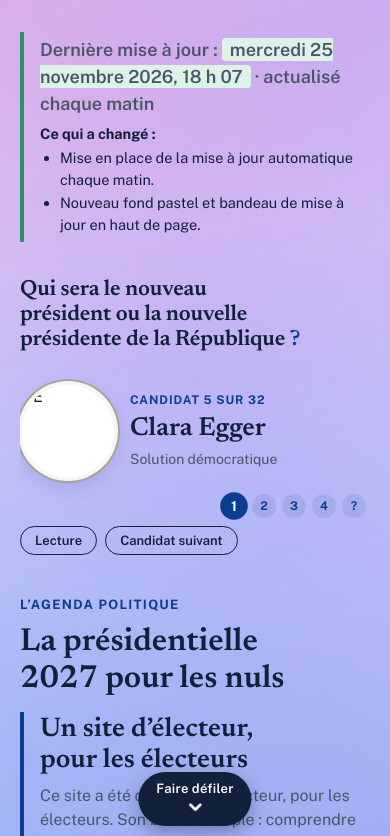
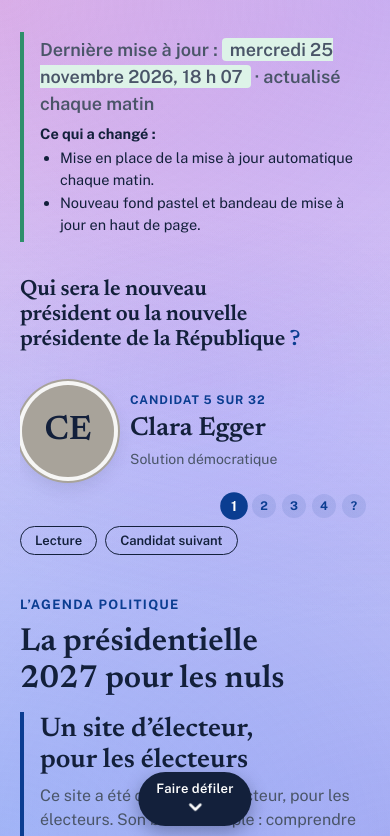
Before and after one commit to maurelpr-arch/presidentielle-2027, a plain HTML site: page index.html in a window 390 px wide. Both pictures are taken after a click on the button "Candidat suivant". Shown: the top 836 px of the page. Drawn offline with nearby package versions, Linux system fonts and the light colour scheme.

Commit message:
Rond du défilé : initiales sur la couleur du courant, photo par-dessus si elle existe

```diff
--- a/hero.css
+++ b/hero.css
@@ -2,8 +2,8 @@
    1. « Dernière mise à jour » (un peu à part), 2. la grande question sur toute la ligne,
    3. le défilé des candidats, 4. « La présidentielle 2027 pour les nuls », puis l'édito.
    Rythme du défilé : 4 candidats, puis un « ? », et on recommence.
-   Le rond contient seulement la photo (cadre blanc tant qu'il n'y a pas de photo) ;
-   le nom et le parti sont posés directement sur le fond du site. */
+   Le rond montre les initiales du candidat sur la couleur de son courant ; une photo les recouvre si elle existe.
+   Le nom et le parti sont posés directement sur le fond du site. */
 
 /* 1. Dernière mise à jour : séparée du reste */
 header.top>.majbox{margin-bottom:26px}
@@ -23,10 +23,11 @@ header.top>.eyebrow{margin-top:20px}
 .hero-stage{position:relative;display:flex;align-items:center;min-height:176px;padding:14px 4px 22px;overflow:hidden}
 .hero-slide{display:flex;align-items:center;gap:26px;width:100%;animation:hero-in .45s cubic-bezier(.2,.8,.2,1) both}
 
-/* Le rond : fond blanc, la photo remplit tout le cercle */
+/* Le rond : initiales sur la couleur du courant ; la photo, si elle existe, remplit tout le cercle par-dessus */
 .hero-av{
   position:relative;flex:none;width:136px;height:136px;border-radius:50%;
-  overflow:hidden;background:#fff;
+  display:grid;place-items:center;overflow:hidden;
+  font:600 50px/1 var(--display);background:var(--c);color:var(--t);
   box-shadow:0 0 0 4px rgba(255,255,255,.9),0 0 0 6px var(--c),0 8px 20px rgba(19,32,59,.15);
 }
 .hero-av img{position:absolute;inset:0;width:100%;height:100%;object-fit:cover;object-position:center 20%}
@@ -68,7 +69,7 @@ header.top .hero-qtext small{display:block;margin-top:4px;font-size:14px;font-we
 @media (max-width:560px){
   .hero-stage{padding:10px 2px 34px;min-height:150px}
   .hero-slide{gap:16px}
-  .hero-av{width:92px;height:92px}
+  .hero-av{width:92px;height:92px;font-size:34px}
   .hero-bigq{font-size:84px}
   header.top .hero-party{font-size:14px}
   header.top .hero-qtext{font-size:15px}
```
